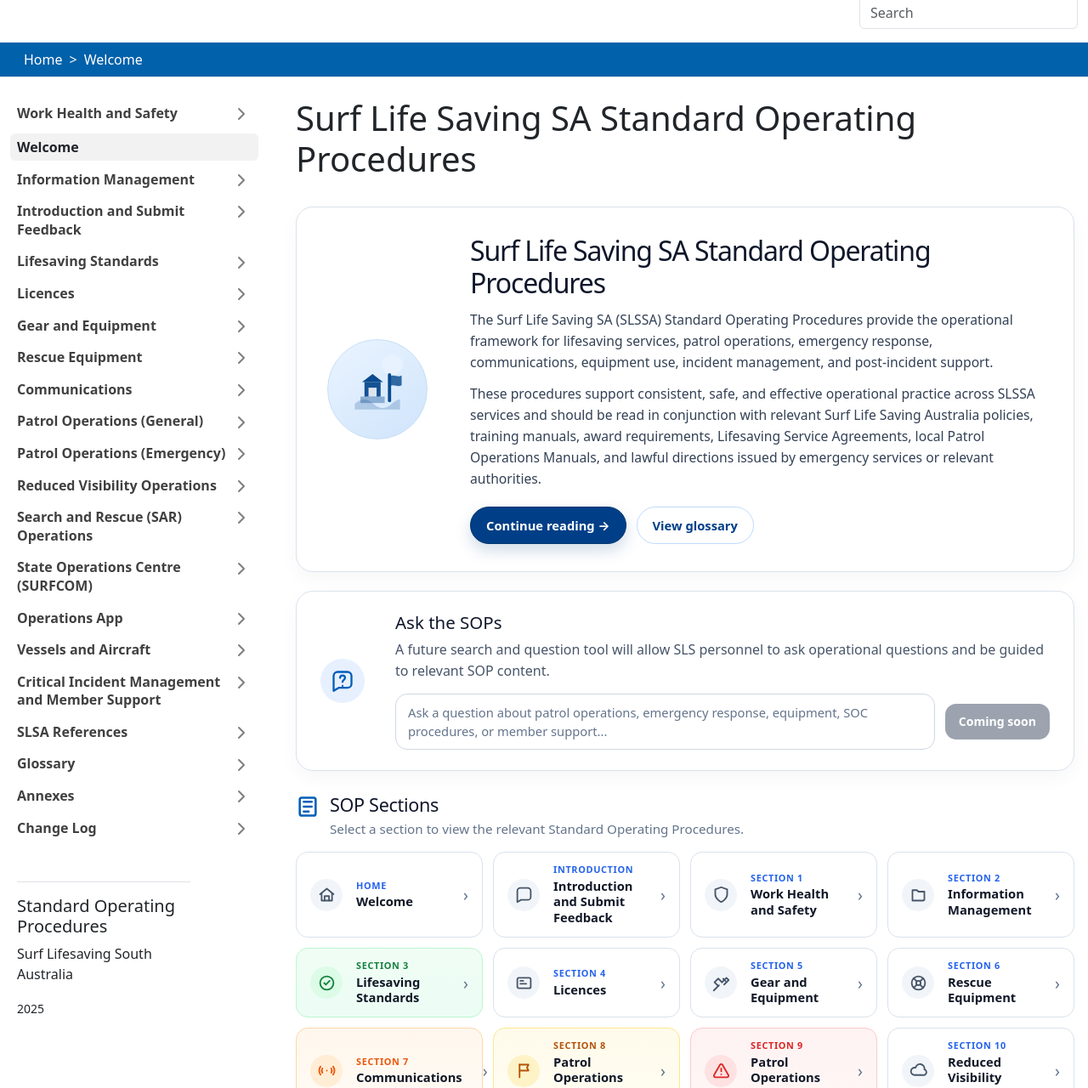
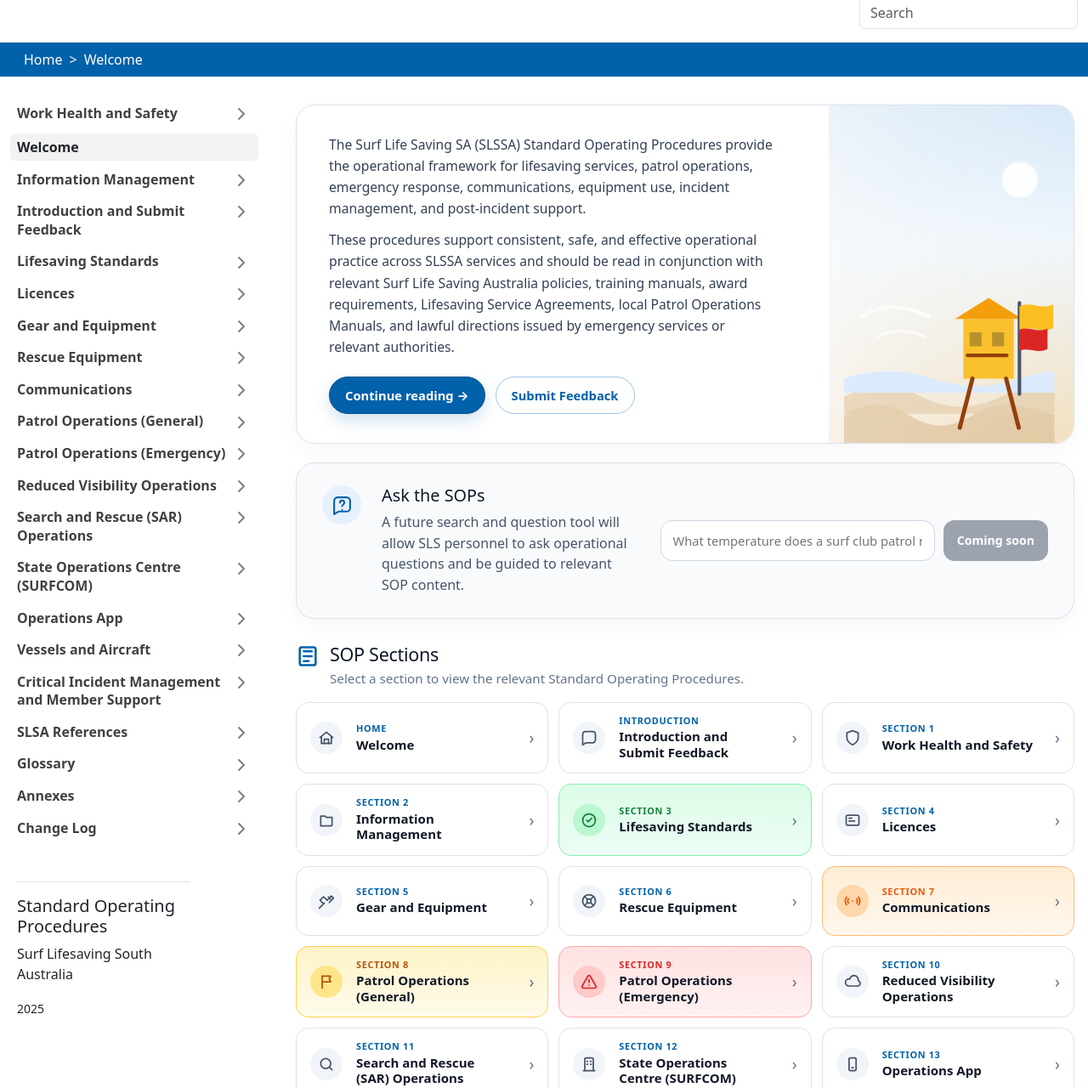
Before and after one commit to slssa-soc/sops-working, a Jekyll site: the page built from index.md, in a window 1280 px wide and 1400 px high, cut to the strip 120-1400 px from the top of the window. Shown: the whole strip at 85% size. Built offline with Jekyll 4.4.1, drawn with Linux system fonts in a browser that asks for light colours; part of the change alters nothing that is shown.

Commit message:
Update SOP home layout and section tiles

```diff
--- a/index.md
+++ b/index.md
@@ -6,6 +6,12 @@ layout: lesson-content
 ---
 
 <style>
+  /* Hide the theme-generated page heading on this landing page */
+  #maincontent > div > h1:first-child,
+  #maincontent h1:first-child {
+    display: none;
+  }
+
   .sop-home {
     max-width: 1120px;
     margin: 0 auto;
@@ -19,49 +25,35 @@ layout: lesson-content
 
   .sop-card {
     border: 1px solid #d9e2ec;
-    border-radius: 20px;
+    border-radius: 22px;
     background: #ffffff;
     box-shadow: 0 8px 22px rgba(15, 23, 42, 0.035);
   }
 
   .sop-hero {
     display: grid;
-    grid-template-columns: 140px 1fr;
+    grid-template-columns: minmax(0, 1.35fr) minmax(260px, 0.65fr);
     gap: 28px;
-    align-items: center;
-    padding: 32px 36px;
+    align-items: stretch;
+    padding: 0;
     margin-bottom: 22px;
+    overflow: hidden;
   }
 
-  .sop-hero-illustration {
-    width: 118px;
-    height: 118px;
-    border-radius: 999px;
-    background:
-      radial-gradient(circle at 65% 25%, #e8f2ff 0 10%, transparent 11%),
-      linear-gradient(145deg, #eaf4ff 0%, #cfe4fb 100%);
-    display: flex;
-    align-items: center;
-    justify-content: center;
-    color: #0a4a8f;
-    border: 1px solid #c7dff7;
-  }
-
-  .sop-hero-illustration svg {
-    width: 76px;
-    height: 76px;
+  .sop-hero-content {
+    padding: 34px 38px;
   }
 
   .sop-hero h1 {
-    margin: 0 0 12px;
-    font-size: 2rem;
+    margin: 0 0 14px;
+    font-size: 1.75rem;
     line-height: 1.18;
-    letter-spacing: -0.035em;
+    letter-spacing: -0.03em;
     color: #0f172a;
   }
 
   .sop-hero p {
-    max-width: 780px;
+    max-width: 760px;
     margin: 0 0 12px;
     color: #334155;
     font-size: 0.98rem;
@@ -72,7 +64,7 @@ layout: lesson-content
     display: flex;
     flex-wrap: wrap;
     gap: 12px;
-    margin-top: 20px;
+    margin-top: 22px;
   }
 
   .sop-button {
@@ -94,95 +86,137 @@ layout: lesson-content
   }
 
   .sop-button-primary {
-    background: #003f87;
+    background: #0161AA;
     color: #ffffff !important;
-    border: 1px solid #00346f;
-    box-shadow: 0 8px 18px rgba(0, 63, 135, 0.18);
+    border: 1px solid #014f8c;
+    box-shadow: 0 8px 18px rgba(1, 97, 170, 0.18);
   }
 
   .sop-button-primary:hover {
-    background: #00346f;
+    background: #014f8c;
   }
 
   .sop-button-secondary {
     background: #ffffff;
-    color: #003f87 !important;
-    border: 1px solid #bfdbfe;
+    color: #0161AA !important;
+    border: 1px solid #9fc5e8;
   }
 
   .sop-button-secondary:hover {
-    border-color: #003f87;
+    border-color: #0161AA;
+    background: #f4f9ff;
+  }
+
+  .sop-hero-visual {
+    position: relative;
+    min-height: 100%;
+    background:
+      linear-gradient(90deg, rgba(255, 255, 255, 0.98) 0%, rgba(255, 255, 255, 0.58) 34%, rgba(255, 255, 255, 0.08) 100%),
+      linear-gradient(180deg, #e8f3ff 0%, #f7fbff 38%, #f7e8cd 100%);
+    overflow: hidden;
+  }
+
+  .sop-hero-visual::before {
+    content: "";
+    position: absolute;
+    inset: 0;
+    background:
+      radial-gradient(circle at 78% 22%, rgba(255, 255, 255, 0.9) 0 5%, transparent 6%),
+      linear-gradient(180deg, rgba(1, 97, 170, 0.08) 0%, rgba(1, 97, 170, 0.03) 45%, rgba(194, 132, 40, 0.1) 100%);
+  }
+
+  .sop-hero-visual svg {
+    position: absolute;
+    right: 22px;
+    bottom: 0;
+    width: min(260px, 86%);
+    height: auto;
   }
 
   .sop-ask {
     display: grid;
-    grid-template-columns: 68px 1fr;
-    gap: 20px;
+    grid-template-columns: minmax(260px, 0.9fr) minmax(320px, 1.1fr);
+    gap: 24px;
     align-items: center;
-    padding: 24px 28px;
-    margin-bottom: 26px;
+    padding: 26px 30px;
+    margin-bottom: 28px;
+    background: #f8fafc;
+  }
+
+  .sop-ask-text {
+    display: grid;
+    grid-template-columns: 54px 1fr;
+    gap: 16px;
+    align-items: start;
   }
 
   .sop-ask-icon {
-    width: 52px;
-    height: 52px;
+    width: 46px;
+    height: 46px;
     border-radius: 999px;
     background: #e7f0ff;
-    color: #005eb8;
+    color: #0161AA;
     display: flex;
     align-items: center;
     justify-content: center;
   }
 
   .sop-ask-icon svg {
-    width: 28px;
-    height: 28px;
+    width: 25px;
+    height: 25px;
   }
 
   .sop-ask h2 {
     margin: 0 0 6px;
-    font-size: 1.28rem;
+    font-size: 1.24rem;
     line-height: 1.25;
     color: #0f172a;
   }
 
   .sop-ask p {
-    margin: 0 0 14px;
+    margin: 0;
     color: #475569;
     line-height: 1.55;
   }
 
   .sop-ask-input {
     display: flex;
-    align-items: center;
-    gap: 12px;
-    max-width: 100%;
+    align-items: stretch;
+    gap: 10px;
+    width: 100%;
   }
 
-  .sop-ask-placeholder {
+  .sop-ask-input input {
     flex: 1;
-    min-height: 44px;
-    display: flex;
-    align-items: center;
-    padding: 10px 14px;
+    min-height: 48px;
+    padding: 12px 14px;
     border: 1px solid #cfd8e3;
     border-radius: 14px;
-    color: #64748b;
+    color: #0f172a;
     background: #ffffff;
     font-size: 0.92rem;
+    outline: none;
+  }
+
+  .sop-ask-input input:focus {
+    border-color: #0161AA;
+    box-shadow: 0 0 0 3px rgba(1, 97, 170, 0.12);
   }
 
   .sop-coming-soon {
     flex: 0 0 auto;
-    min-height: 42px;
+    min-height: 48px;
     display: inline-flex;
     align-items: center;
+    justify-content: center;
     padding: 10px 16px;
+    border: 0;
     border-radius: 13px;
     background: #9ca3af;
     color: #ffffff;
     font-weight: 700;
     font-size: 0.88rem;
+    cursor: not-allowed;
   }
 
   .sop-section-heading {
@@ -195,7 +229,7 @@ layout: lesson-content
   .sop-section-heading-icon {
     width: 28px;
     height: 28px;
-    color: #005eb8;
+    color: #0161AA;
     flex: 0 0 auto;
     margin-top: 2px;
   }
@@ -216,18 +250,18 @@ layout: lesson-content
 
   .sop-tile-grid {
     display: grid;
-    grid-template-columns: repeat(4, minmax(0, 1fr));
+    grid-template-columns: repeat(3, minmax(0, 1fr));
     gap: 12px;
   }
 
   .sop-tile {
-    min-height: 76px;
+    min-height: 82px;
     display: grid;
     grid-template-columns: 42px 1fr 18px;
     gap: 12px;
     align-items: center;
-    padding: 14px 16px;
-    border-radius: 14px;
+    padding: 15px 16px;
+    border-radius: 15px;
     border: 1px solid #d9e2ec;
     background: #ffffff;
     color: #0f172a !important;
@@ -253,14 +287,14 @@ layout: lesson-content
   }
 
   .sop-tile-icon svg {
-    width: 21px;
-    height: 21px;
+    width: 20px;
+    height: 20px;
   }
 
   .sop-tile-label {
     display: block;
     margin-bottom: 3px;
-    color: #2563eb;
+    color: #0161AA;
     font-size: 0.68rem;
     font-weight: 800;
     letter-spacing: 0.06em;
@@ -271,9 +305,9 @@ layout: lesson-content
   .sop-tile-title {
     display: block;
     color: #111827;
-    font-size: 0.92rem;
+    font-size: 0.94rem;
     font-weight: 750;
-    line-height: 1.25;
+    line-height: 1.23;
   }
 
   .sop-tile-chevron {
@@ -293,12 +327,12 @@ layout: lesson-content
   }
 
   .sop-tile-green {
-    background: linear-gradient(180deg, #f0fdf4 0%, #ecfdf5 100%);
-    border-color: #bbf7d0;
+    background: linear-gradient(180deg, #dcfce7 0%, #ecfdf5 100%);
+    border-color: #86efac;
   }
 
   .sop-tile-green .sop-tile-icon {
-    background: #dcfce7;
+    background: #bbf7d0;
     color: #15803d;
   }
 
@@ -307,12 +341,12 @@ layout: lesson-content
   }
 
   .sop-tile-orange {
-    background: linear-gradient(180deg, #fff7ed 0%, #fffbf5 100%);
-    border-color: #fed7aa;
+    background: linear-gradient(180deg, #ffedd5 0%, #fff7ed 100%);
+    border-color: #fdba74;
   }
 
   .sop-tile-orange .sop-tile-icon {
-    background: #ffedd5;
+    background: #fed7aa;
     color: #ea580c;
   }
 
@@ -321,12 +355,12 @@ layout: lesson-content
   }
 
   .sop-tile-yellow {
-    background: linear-gradient(180deg, #fffbeb 0%, #fffdf3 100%);
-    border-color: #fde68a;
+    background: linear-gradient(180deg, #fef3c7 0%, #fffbeb 100%);
+    border-color: #fcd34d;
   }
 
   .sop-tile-yellow .sop-tile-icon {
-    background: #fef3c7;
+    background: #fde68a;
     color: #b45309;
   }
 
@@ -335,12 +369,12 @@ layout: lesson-content
   }
 
   .sop-tile-red {
-    background: linear-gradient(180deg, #fef2f2 0%, #fff7f7 100%);
-    border-color: #fecaca;
+    background: linear-gradient(180deg, #fee2e2 0%, #fff1f2 100%);
+    border-color: #fca5a5;
   }
 
   .sop-tile-red .sop-tile-icon {
-    background: #fee2e2;
+    background: #fecaca;
     color: #dc2626;
   }
 
@@ -349,34 +383,37 @@ layout: lesson-content
   }
 
   .sop-tile-blue {
-    background: linear-gradient(180deg, #eff6ff 0%, #f8fbff 100%);
-    border-color: #bfdbfe;
+    background: linear-gradient(180deg, #dbeafe 0%, #eff6ff 100%);
+    border-color: #93c5fd;
   }
 
   .sop-tile-blue .sop-tile-icon {
-    background: #dbeafe;
-    color: #2563eb;
+    background: #bfdbfe;
+    color: #0161AA;
   }
 
   .sop-tile-blue .sop-tile-label {
-    color: #2563eb;
+    color: #0161AA;
   }
 
-  @media (max-width: 1100px) {
+  @media (max-width: 1050px) {
+    .sop-hero {
+      grid-template-columns: 1fr;
+    }
+
+    .sop-hero-visual {
+      min-height: 180px;
+    }
+
     .sop-tile-grid {
-      grid-template-columns: repeat(3, minmax(0, 1fr));
+      grid-template-columns: repeat(2, minmax(0, 1fr));
     }
   }
 
   @media (max-width: 850px) {
-    .sop-hero {
-      grid-template-columns: 1fr;
+    .sop-hero-content {
+      padding: 28px 22px;
       text-align: center;
-      padding: 28px 22px;
-    }
-
-    .sop-hero-illustration {
-      margin: 0 auto;
     }
 
     .sop-hero-actions {
@@ -389,6 +426,10 @@ layout: lesson-content
       padding: 24px 20px;
     }
 
+    .sop-ask-text {
+      grid-template-columns: 1fr;
+    }
+
     .sop-ask-icon {
       margin: 0 auto;
     }
@@ -397,13 +438,13 @@ layout: lesson-content
       display: block;
     }
 
-    .sop-ask-placeholder {
+    .sop-ask-input input {
+      width: 100%;
       margin-bottom: 10px;
       text-align: left;
     }
 
     .sop-coming-soon {
-      justify-content: center;
       width: 100%;
     }
 
@@ -461,19 +502,7 @@ layout: lesson-content
 <div class="sop-home">
 
   <section class="sop-card sop-hero">
-    <div class="sop-hero-illustration" aria-hidden="true">
-      <svg viewBox="0 0 80 80" fill="none" xmlns="http://www.w3.org/2000/svg">
-        <path d="M12 58c8-7 15-7 23 0s15 7 23 0 10-5 10-5v12H12v-7Z" fill="currentColor" opacity="0.22"/>
-        <path d="M19 49h30v8H19v-8Z" fill="currentColor" opacity="0.38"/>
-        <path d="M24 31h20v18H24V31Z" fill="currentColor" opacity="0.95"/>
-        <path d="M21 31h26L34 21 21 31Z" fill="currentColor"/>
-        <path d="M29 38h10v11H29V38Z" fill="#ffffff" opacity="0.85"/>
-        <path d="M55 22v32" stroke="currentColor" stroke-width="4" stroke-linecap="round"/>
-        <path d="M55 24c6-3 10 2 15-1v12c-5 3-9-2-15 1V24Z" fill="currentColor" opacity="0.82"/>
-      </svg>
-    </div>
-
-    <div>
+    <div class="sop-hero-content">
       <h1>Surf Life Saving SA Standard Operating Procedures</h1>
 
       <p>
@@ -486,33 +515,57 @@ layout: lesson-content
 
       <div class="sop-hero-actions">
         <a class="sop-button sop-button-primary" href="{{ '/introduction.html' | relative_url }}">Continue reading →</a>
-        <a class="sop-button sop-button-secondary" href="{{ '/17-glossary/17.1-glossary.html' | relative_url }}">View glossary</a>
+        <a class="sop-button sop-button-secondary" href="{{ '/submit-feedback.html' | relative_url }}">Submit Feedback</a>
       </div>
+    </div>
+
+    <div class="sop-hero-visual" aria-hidden="true">
+      <svg viewBox="0 0 300 250" fill="none" xmlns="http://www.w3.org/2000/svg">
+        <path d="M0 210c34-20 58-20 92 0s58 20 92 0 58-20 116 0v40H0v-40Z" fill="#d7b98c" opacity="0.55"/>
+        <path d="M0 184c38-19 73-19 111 0s74 19 112 0 51-15 77-7v31H0v-24Z" fill="#e5cfae" opacity="0.72"/>
+        <path d="M0 158c42-14 84-14 126 0s84 14 126 0 38-9 48-8v28H0v-20Z" fill="#dbeafe" opacity="0.95"/>
+        <path d="M170 73h72v85h-72V73Z" fill="#fbbf24" opacity="0.95"/>
+        <path d="M158 73h96l-48-30-48 30Z" fill="#f59e0b"/>
+        <path d="M179 92h17v20h-17V92Z" fill="#0f172a" opacity="0.28"/>
+        <path d="M211 92h17v20h-17V92Z" fill="#0f172a" opacity="0.28"/>
+        <path d="M176 125h56" stroke="#92400e" stroke-width="5" stroke-linecap="round"/>
+        <path d="M183 158l-18 70" stroke="#92400e" stroke-width="6" stroke-linecap="round"/>
+        <path d="M231 158l18 70" stroke="#92400e" stroke-width="6" stroke-linecap="round"/>
+        <path d="M250 50v130" stroke="#475569" stroke-width="5" stroke-linecap="round"/>
+        <path d="M250 55c18-8 31 6 48-3v34c-17 9-30-5-48 3V55Z" fill="#fbbf24"/>
+        <path d="M250 88c15-5 25 5 40-1v29c-15 7-25-3-40 2V88Z" fill="#dc2626"/>
+        <path d="M24 70c32-18 65-18 97 0" stroke="#ffffff" stroke-width="5" stroke-linecap="round" opacity="0.75"/>
+        <path d="M48 98c22-10 44-10 66 0" stroke="#ffffff" stroke-width="4" stroke-linecap="round" opacity="0.7"/>
+      </svg>
     </div>
   </section>
 
   <section class="sop-card sop-ask">
-    <div class="sop-ask-icon" aria-hidden="true">
-      <svg viewBox="0 0 24 24" fill="none" stroke="currentColor" stroke-width="2" stroke-linecap="round" stroke-linejoin="round">
-        <path d="M21 15a4 4 0 0 1-4 4H8l-5 3V7a4 4 0 0 1 4-4h10a4 4 0 0 1 4 4v8Z"/>
-        <path d="M9.5 9a2.5 2.5 0 0 1 5 0c0 2-2.5 2-2.5 4"/>
-        <path d="M12 17h.01"/>
-      </svg>
+    <div class="sop-ask-text">
+      <div class="sop-ask-icon" aria-hidden="true">
+        <svg viewBox="0 0 24 24" fill="none" stroke="currentColor" stroke-width="2" stroke-linecap="round" stroke-linejoin="round">
+          <path d="M21 15a4 4 0 0 1-4 4H8l-5 3V7a4 4 0 0 1 4-4h10a4 4 0 0 1 4 4v8Z"/>
+          <path d="M9.5 9a2.5 2.5 0 0 1 5 0c0 2-2.5 2-2.5 4"/>
+          <path d="M12 17h.01"/>
+        </svg>
+      </div>
+
+      <div>
+        <h2>Ask the SOPs</h2>
+        <p>
+          A future search and question tool will allow SLS personnel to ask operational questions and be guided to relevant SOP content.
+        </p>
+      </div>
     </div>
 
-    <div>
-      <h2>Ask the SOPs</h2>
-
-      <p>
-        A future search and question tool will allow SLS personnel to ask operational questions and be guided to relevant SOP content.
-      </p>
-
-      <div class="sop-ask-input" aria-label="Future SOP question tool placeholder">
-        <div class="sop-ask-placeholder">
-          Ask a question about patrol operations, emergency response, equipment, SOC procedures, or member support...
-        </div>
-        <div class="sop-coming-soon">Coming soon</div>
-      </div>
+    <div class="sop-ask-input" aria-label="Future SOP question tool placeholder">
+      <input
+        type="text"
+        placeholder="What temperature does a surf club patrol need to conduct a weekday patrol?"
+        onfocus="this.placeholder=''"
+        onblur="this.placeholder='What temperature does a surf club patrol need to conduct a weekday patrol?'"
+      >
+      <button class="sop-coming-soon" type="button" disabled>Coming soon</button>
     </div>
   </section>
 
```
